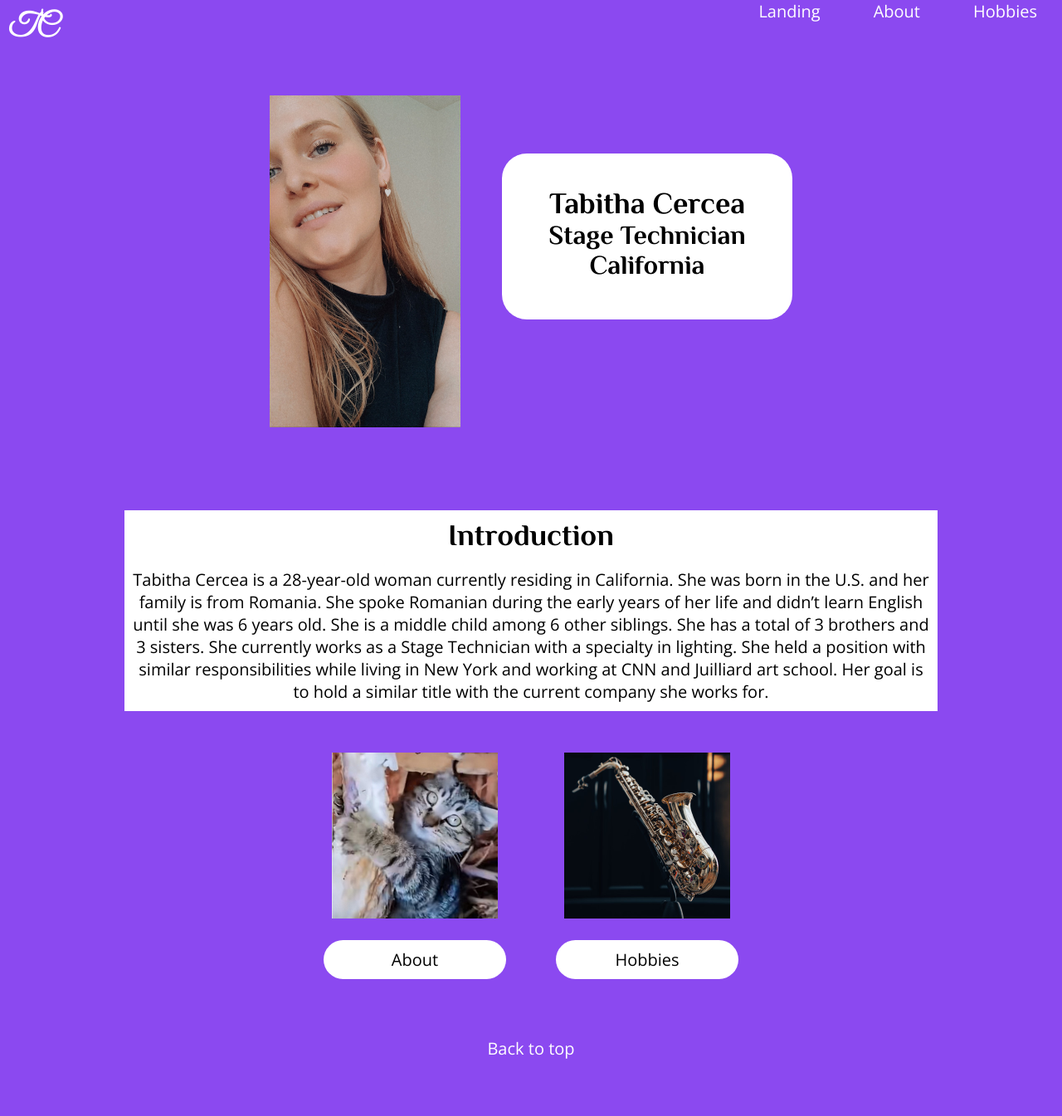
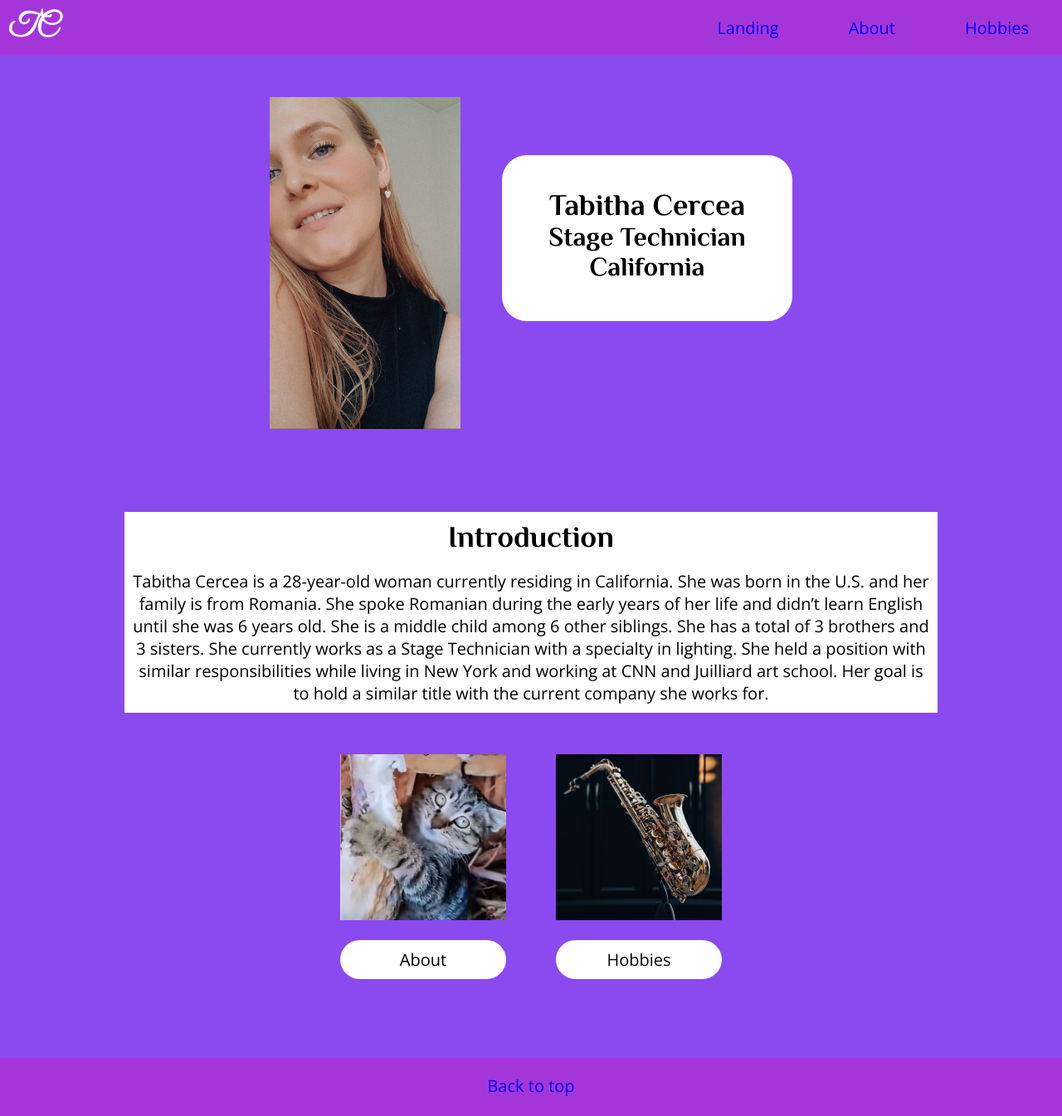
Before and after one commit to Jharp949/bioSite, a plain HTML site: page landing.html in a window 1280 px wide. Shown: the whole page at 83% size. Before the commit the page ends 1297 px from the top, so only its background shows below. Drawn offline with nearby package versions, Linux system fonts and the light colour scheme.

Commit message:
Week 9 updates

```diff
--- a/biosite.css
+++ b/biosite.css
@@ -22,10 +22,16 @@ header {
     display: flex;
     justify-content: flex-end;
     align-items: right;
+    background-color: #a436d9;
+    width: 100%;
 }
 
 nav {
+    background-color: #a436d9;
+}
 
+a{
+    text-decoration: none;
 }
 
 .logo {
@@ -36,17 +42,11 @@ nav {
     color: #fff;
     margin-right: auto;
     padding: 10px 10px;
-}
-
-#toplink {
-    text-align: center;
-    margin: auto;
-    margin-top: 50px;
+    background-color: #a436d9;
 }
 
 h1 {
     font-size: 36px;
-
 }
 
 h2 {
@@ -64,7 +64,10 @@ h1, h2 {
 
 .menu_links li {
     display: inline-block;
-    padding: 0px 20px;
+}
+
+.profile_info {
+    margin-top: 100px;
 }
 
 #profile_pic {
@@ -72,19 +75,28 @@ h1, h2 {
     width: 230px;
 }
 
-li, a {
+nav ul {
+    background-color: #a436d9;
+}
+
+a:hover {
+    background-color: #fff;
+    transition: 0.3s;
+}
+
+.menu_links li, .menu_links a {
     font-family: 'Open Sans', sans-serif;
     font-size: 20px;
     text-decoration: none;
-    padding: 20px 10px;
+    padding: 20px;
+    background-color: #a436d9;
+}
+
+a:visited {
     color: #fff;
 }
 
 a:hover {
-    color: #ee3ef8;
-}
-
-a:visited {
     color: #ee3ef8;
 }
 
@@ -145,12 +157,21 @@ a:visited {
     height: 200px;
 }
 
+.about_link a, .hobbies_link a {
+background-color: #8B49F0;
+}
+
 .caption {
     padding: 10px;
     border-radius: 50px;
     text-align: center;
     margin-top: 20px;
     margin-bottom: 20px;
+}
+
+#toplink a {
+    font-family: 'Open Sans', sans-serif;
+    font-size: 20px;
 }
 
 /* CSS About */
@@ -197,17 +218,21 @@ a:visited {
 }
 
 #workexp li {
+    font-family: 'Open Sans', sans-serif;
+    font-size: 20px;
     color: #000;
     background-color: #fff;
     width: 300px;
+    height: 75px;
     text-align: center;
     margin: auto;
     list-style-type: none;
+    padding-top: 20px;
 }
 
 #workexp {
-    margin-top: 15px;
-    margin-bottom: 15px;
+    margin-top: 25px;
+    margin-bottom: 10px;
 }
 
 /* CSS Hobbies */
@@ -287,3 +312,18 @@ a:visited {
     font-size: 1.25em;
     text-align: center;
 }
+
+footer {
+    background-color: #a436d9;
+    width: 100%;
+    height: 70px;
+    margin-top: 75px;
+}
+
+#toplink {
+    width: 100%;
+    background-color: #a436d9;
+    text-align: center;
+    height: auto;
+    padding-top: 20px;
+}
--- a/landing.html
+++ b/landing.html
@@ -19,6 +19,7 @@
             </ul>
         </nav>
     </header>
+    <section>
     <div class="profile_info">
         <img src="Images/Tab_Profile.jpg" alt="Tabitha's Profile Picture" id="profile_pic">
         <div class="profile_text">
@@ -27,11 +28,15 @@
             <h2>California</h2>
         </div>
     </div>
+    </section>
+    <section>
     <div class="intro">
         <h1>Introduction</h1>
         <p>Tabitha Cercea is a 28-year-old woman currently residing in California. She was born in the U.S. and her family is from Romania. She spoke Romanian during the early years of her life and didn’t learn English until she was 6 years old. She is a middle child among 6 other siblings. She has a total of 3 brothers and 3 sisters.
             She currently works as a Stage Technician with a specialty in lighting. She held a position with similar responsibilities while living in New York and working at CNN and Juilliard art school. Her goal is to hold a similar title with the current company she works for.</p>
     </div>
+    </section>
+    <section>
     <figure class="img_links">
         <div class="about_link">
             <a href="about.html"><img src="Images/cat_link.jpg" alt="About webpage"></a>
@@ -42,8 +47,11 @@
             <p class="caption">Hobbies</p>
         </div>
     </figure>
-    <div id="toplink">
-        <a href="#top">Back to top</a>
-    </div>
+    </section>
+    <footer>
+        <div id="toplink">
+            <a href="#profile_pic" id="toplink">Back to top</a>
+        </div>
+    </footer>
 </body>
 </html>
```
Also changed, not shown: about.html (+9 -3 lines), hobbies.html (+5 -3 lines).
